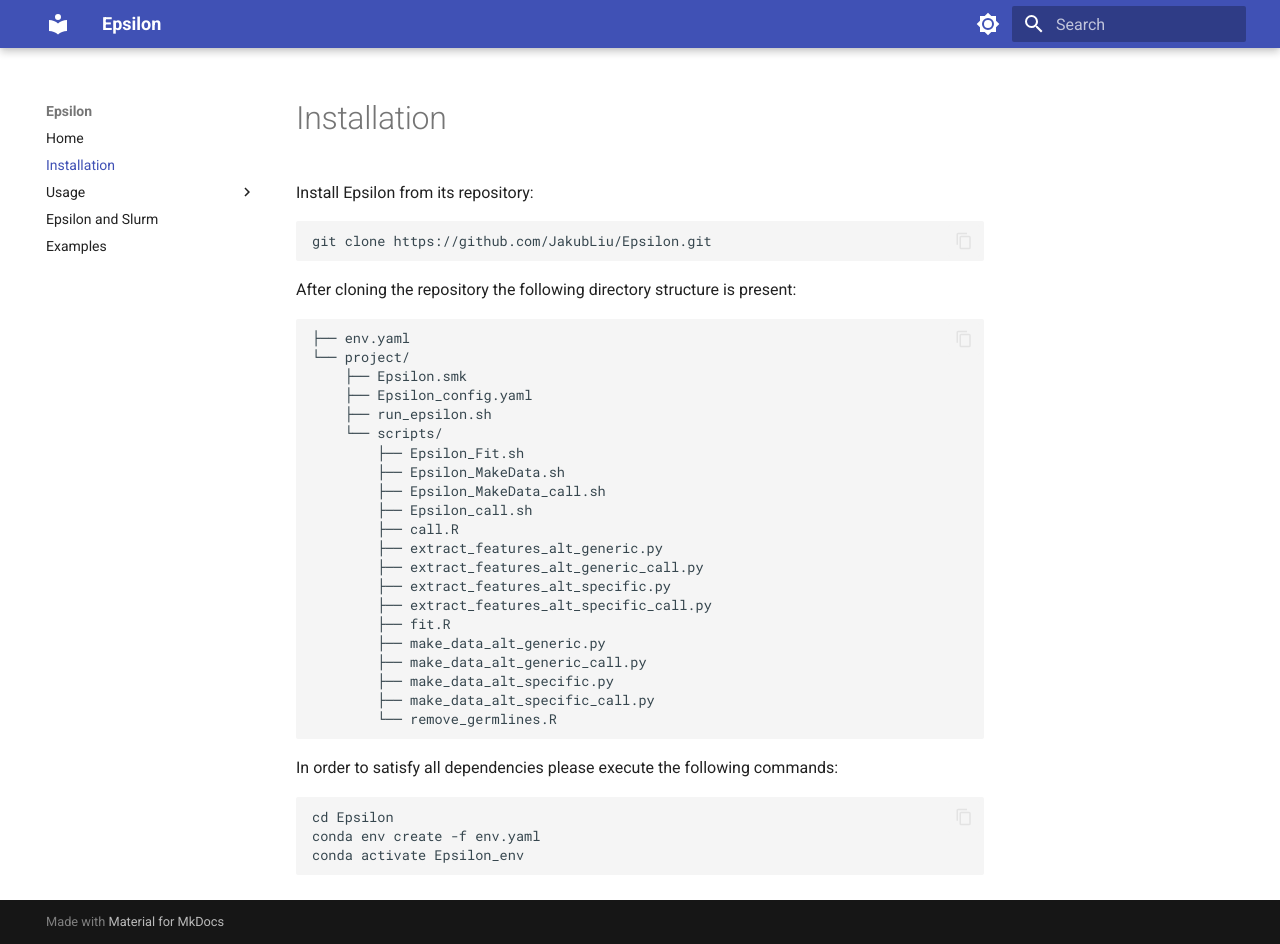
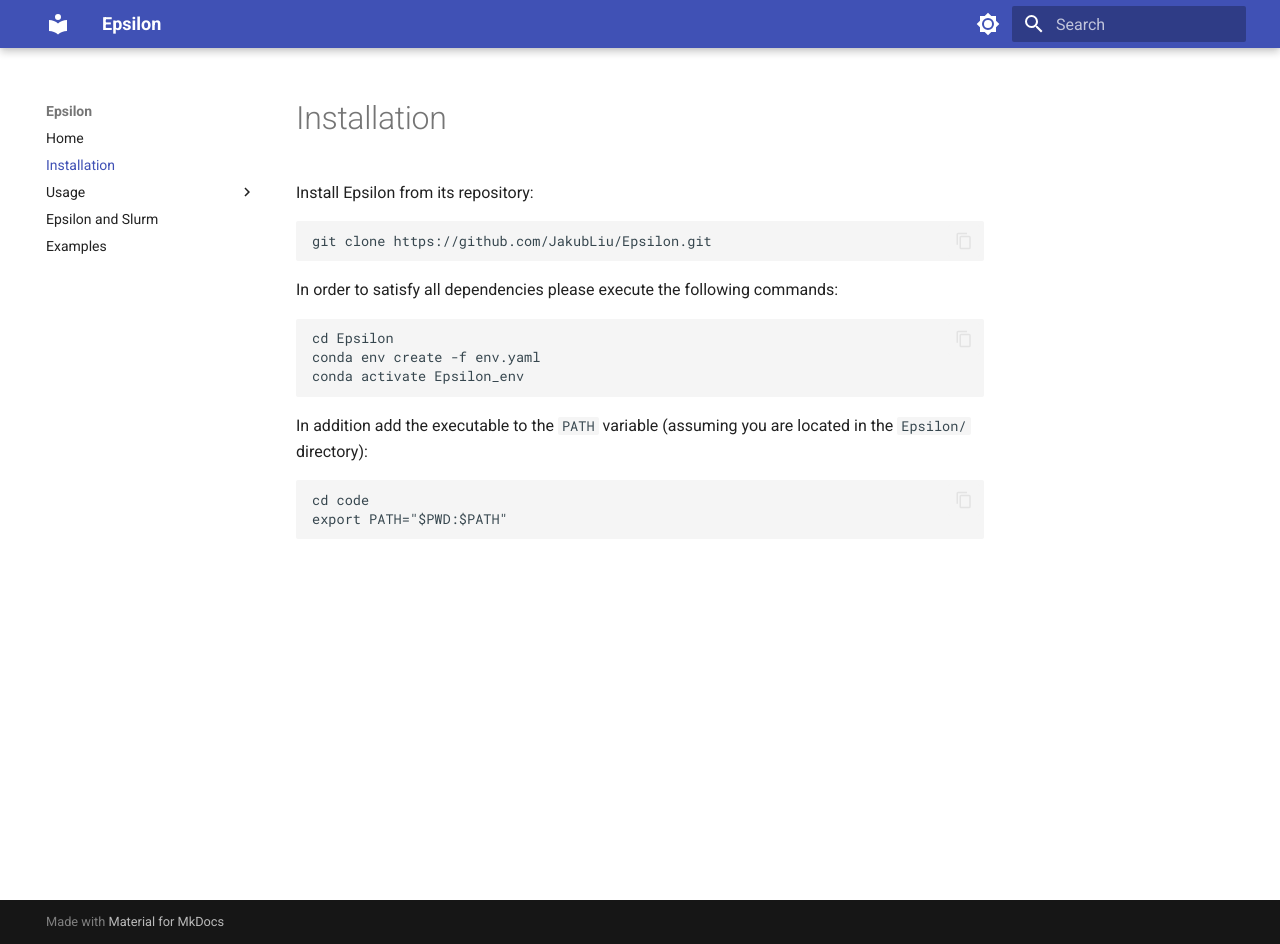
Before and after one commit to JakubLiu/Epsilon, an MkDocs documentation site: the page built from docs/installation.md, in a window 1280 px wide and 944 px high. Built offline with MkDocs 1.6.1 and Material for MkDocs 9.7.7, drawn with Linux system fonts in a browser that asks for light colours.

Commit message:
update docs

````diff
--- a/docs/installation.md
+++ b/docs/installation.md
@@ -7,32 +7,6 @@
 git clone https://github.com/JakubLiu/Epsilon.git
 ```
 
-After cloning the repository the following directory structure is present:
-
-```text
-├── env.yaml
-└── project/
-    ├── Epsilon.smk
-    ├── Epsilon_config.yaml
-    ├── run_epsilon.sh
-    └── scripts/
-        ├── Epsilon_Fit.sh
-        ├── Epsilon_MakeData.sh
-        ├── Epsilon_MakeData_call.sh
-        ├── Epsilon_call.sh
-        ├── call.R
-        ├── extract_features_alt_generic.py
-        ├── extract_features_alt_generic_call.py
-        ├── extract_features_alt_specific.py
-        ├── extract_features_alt_specific_call.py
-        ├── fit.R
-        ├── make_data_alt_generic.py
-        ├── make_data_alt_generic_call.py
-        ├── make_data_alt_specific.py
-        ├── make_data_alt_specific_call.py
-        └── remove_germlines.R
-```
-
 In order to satisfy all dependencies please execute the following commands:
 
 ```bash
@@ -40,3 +14,10 @@
 conda env create -f env.yaml
 conda activate Epsilon_env
 ```
+
+In addition add the executable to the ```PATH``` variable (assuming you are located in the ```Epsilon/``` directory):
+
+```bash
+cd code
+export PATH="$PWD:$PATH"
+```
````
